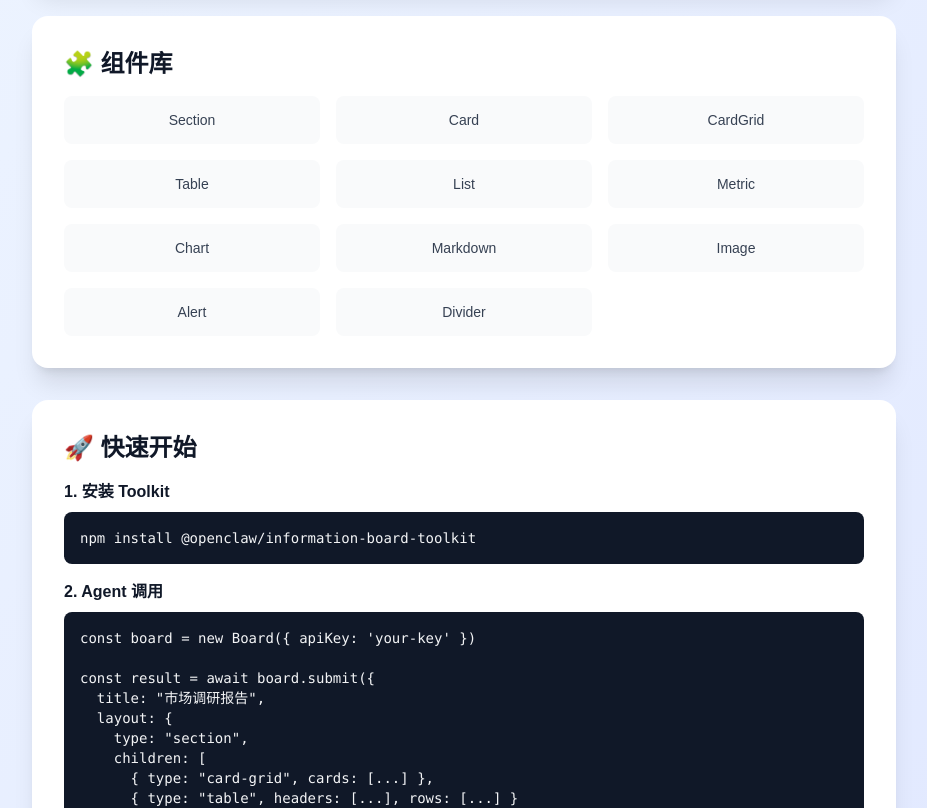
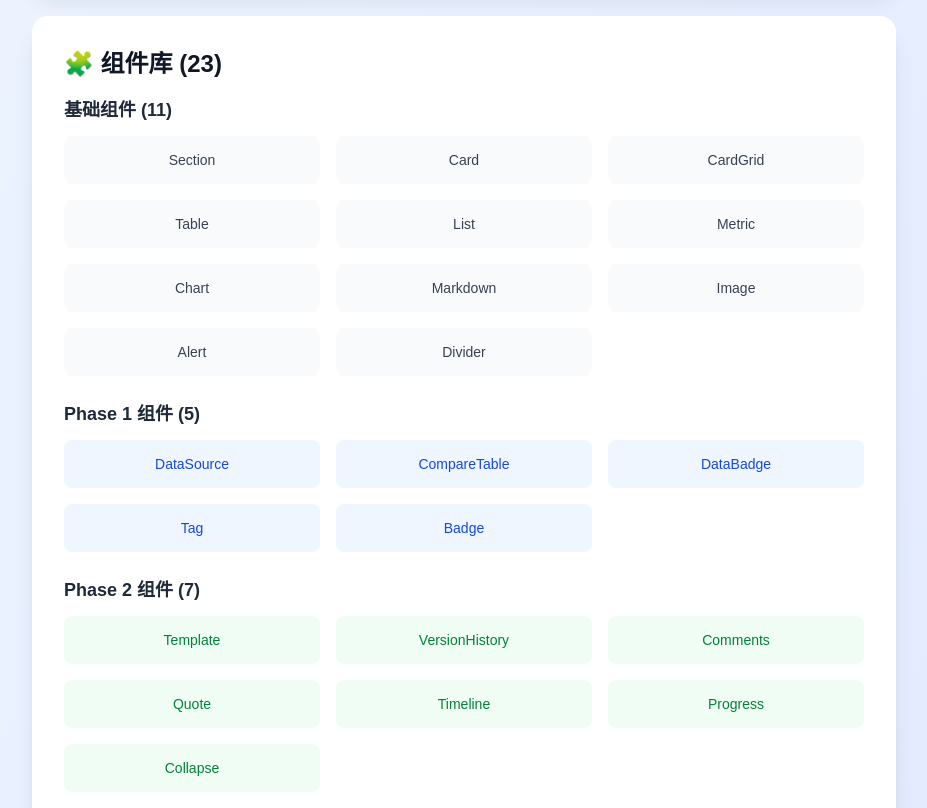
Before and after one commit to heyhuajun/information-board-toolkit, a Next.js app: page / in a window 1280 px wide. Shown: the part 460-1268 px from the top of the page, without its empty margins (176-1103 px from the left). Built offline with nearby package versions, Linux system fonts and the light colour scheme.

Commit message:
feat: 更新主页显示 23 个组件（基础11 + Phase1 5 + Phase2 7）

```diff
--- a/src/app/page.tsx
+++ b/src/app/page.tsx
@@ -17,7 +17,7 @@ export default function Home() {
             <div>
               <h3 className="font-semibold text-gray-900 mb-2">🎨 美观展示</h3>
               <p className="text-gray-600 text-sm">
-                11 种专业组件，自动适配移动端，让你的内容更有吸引力
+                23 种专业组件，自动适配移动端，让你的内容更有吸引力
               </p>
             </div>
             <div>
@@ -42,8 +42,10 @@ export default function Home() {
         </div>
 
         <div className="bg-white rounded-2xl shadow-xl p-8 mb-8">
-          <h2 className="text-2xl font-bold text-gray-900 mb-4">🧩 组件库</h2>
-          <div className="grid grid-cols-2 md:grid-cols-3 gap-4">
+          <h2 className="text-2xl font-bold text-gray-900 mb-4">🧩 组件库 (23)</h2>
+
+          <h3 className="text-lg font-semibold text-gray-800 mb-3">基础组件 (11)</h3>
+          <div className="grid grid-cols-2 md:grid-cols-3 gap-4 mb-6">
             {[
               'Section', 'Card', 'CardGrid', 'Table',
               'List', 'Metric', 'Chart', 'Markdown',
@@ -51,6 +53,30 @@ export default function Home() {
             ].map((component) => (
               <div key={component} className="bg-gray-50 rounded-lg p-3 text-center">
                 <span className="text-sm font-medium text-gray-700">{component}</span>
+              </div>
+            ))}
+          </div>
+
+          <h3 className="text-lg font-semibold text-gray-800 mb-3">Phase 1 组件 (5)</h3>
+          <div className="grid grid-cols-2 md:grid-cols-3 gap-4 mb-6">
+            {[
+              'DataSource', 'CompareTable', 'DataBadge',
+              'Tag', 'Badge'
+            ].map((component) => (
+              <div key={component} className="bg-blue-50 rounded-lg p-3 text-center">
+                <span className="text-sm font-medium text-blue-700">{component}</span>
+              </div>
+            ))}
+          </div>
+
+          <h3 className="text-lg font-semibold text-gray-800 mb-3">Phase 2 组件 (7)</h3>
+          <div className="grid grid-cols-2 md:grid-cols-3 gap-4">
+            {[
+              'Template', 'VersionHistory', 'Comments',
+              'Quote', 'Timeline', 'Progress', 'Collapse'
+            ].map((component) => (
+              <div key={component} className="bg-green-50 rounded-lg p-3 text-center">
+                <span className="text-sm font-medium text-green-700">{component}</span>
               </div>
             ))}
           </div>
```
